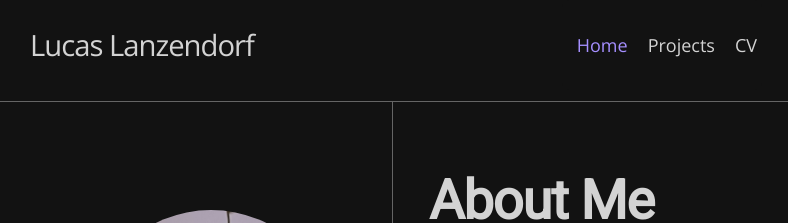
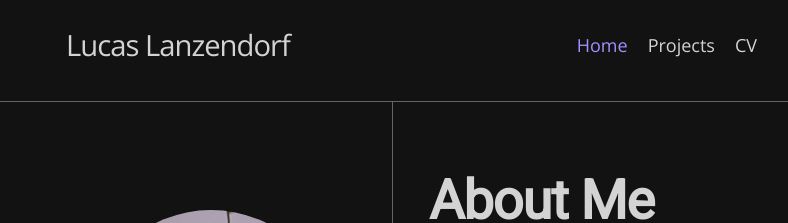
Before and after one commit to Lanzendorf/lanzendorf.github.io, a Jekyll site: the page built from index.html, in a window 1280 px wide. Shown: the top 223 px of the page, without its empty margins (244-1032 px from the left). Built offline with Jekyll 4.4.1, drawn with Linux system fonts in a browser that asks for light colours; nearby versions of some CDN libraries; some web fonts are replaced; the list of posts is cut into pages by our own code.

Commit message:
Update default.html

```diff
--- a/_layouts/default.html
+++ b/_layouts/default.html
@@ -8,7 +8,7 @@
 
   <body>
     <div class="site-container">
-      <header class="site-header" style="padding-right: 20vw; padding-left: 20vw;">
+      <header class="site-header" style="padding-right: 20vw; padding-left: calc(20vw + 36px);">
         {% include header.html %}
       </header>
 
```
